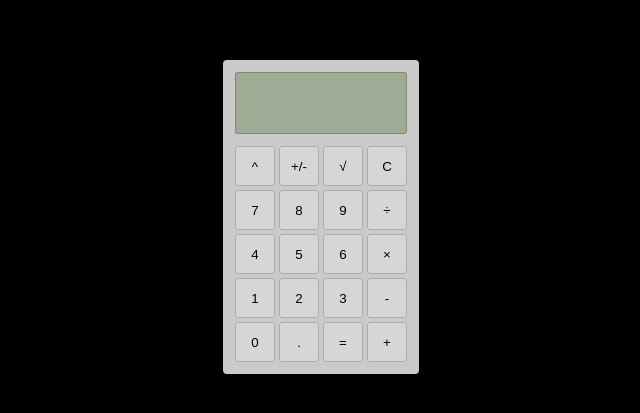
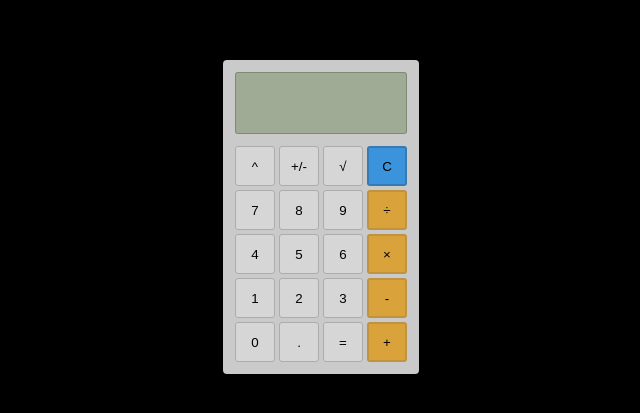
Before and after one commit to tmprk/odin-calculator, a plain HTML site: page index.html in a window 1280 px wide. Shown: the part 183-596 px from the top of the page, without its empty margins (319-959 px from the left). Drawn offline with Linux system fonts and the light colour scheme.

```diff
--- a/style.css
+++ b/style.css
@@ -69,6 +69,16 @@
     grid-row-gap: 4px;
 }
 
+.operator:not(#exponent) {
+    background-color: rgb(218, 162, 59);
+    border: 2px solid rgb(192, 147, 62);
+}
+
+.clear {
+    background-color: rgb(59, 147, 219);
+    border: 2px solid rgb(55, 122, 177);
+}
+
 #zero { grid-area: 5 / 1 / 6 / 2; }
 #decimal { grid-area: 5 / 2 / 6 / 3; }
 #equal { grid-area: 5 / 3 / 6 / 4; }
@@ -96,14 +106,14 @@
     width: 40px;
     height: 40px;
     border-radius: 3px;
-    transition: background-color 200ms;
+    transition: filter 200ms;
 }
 
 button:hover {
-    background-color: rgb(187, 187, 187);
+    filter: brightness(0.8);
     cursor: pointer;
 }
 
 button:active {
-    background-color: rgb(168, 168, 168);
+    filter: brightness(0.6);
 }
```
Also changed, not shown: 1 other file.
